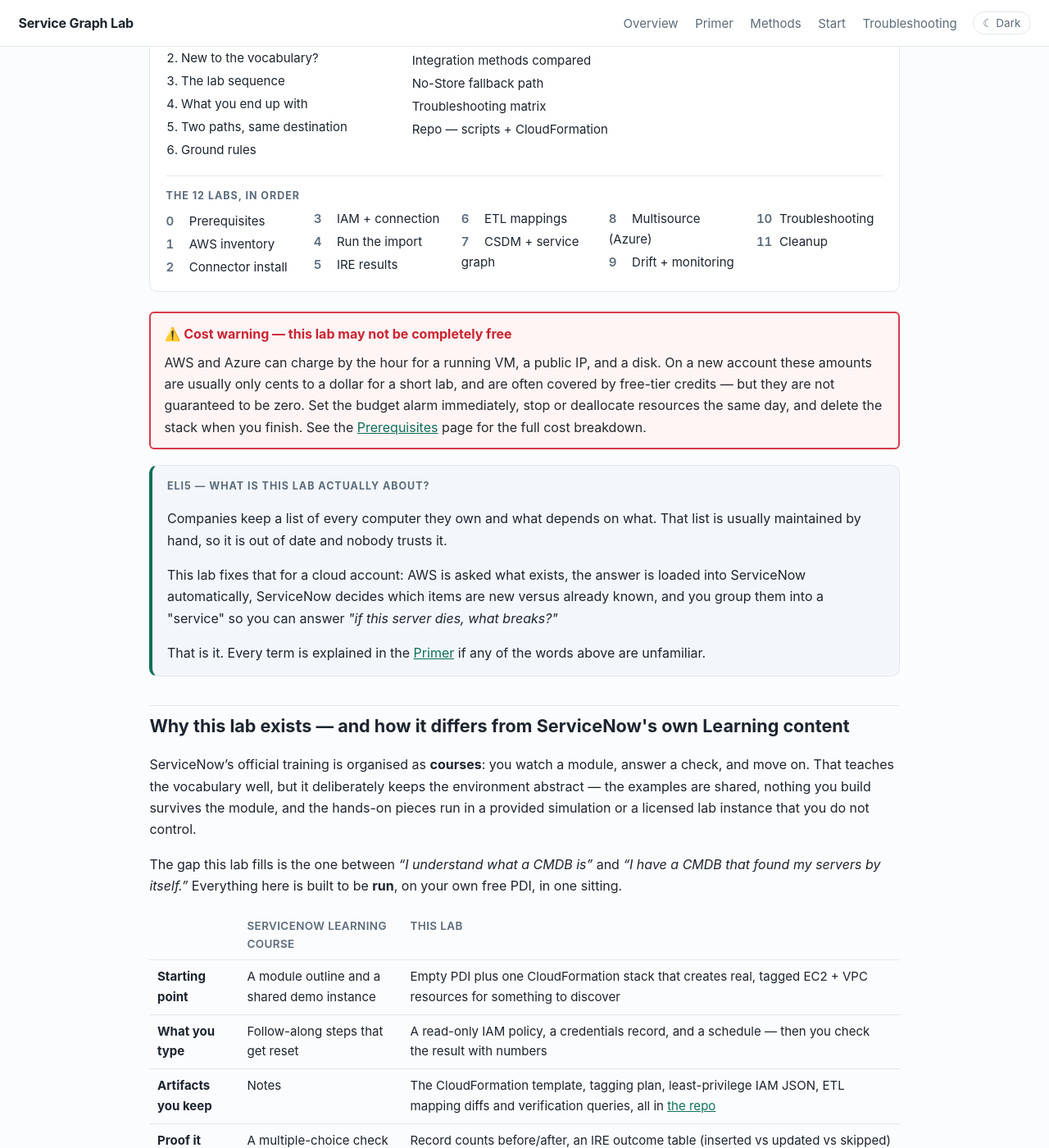
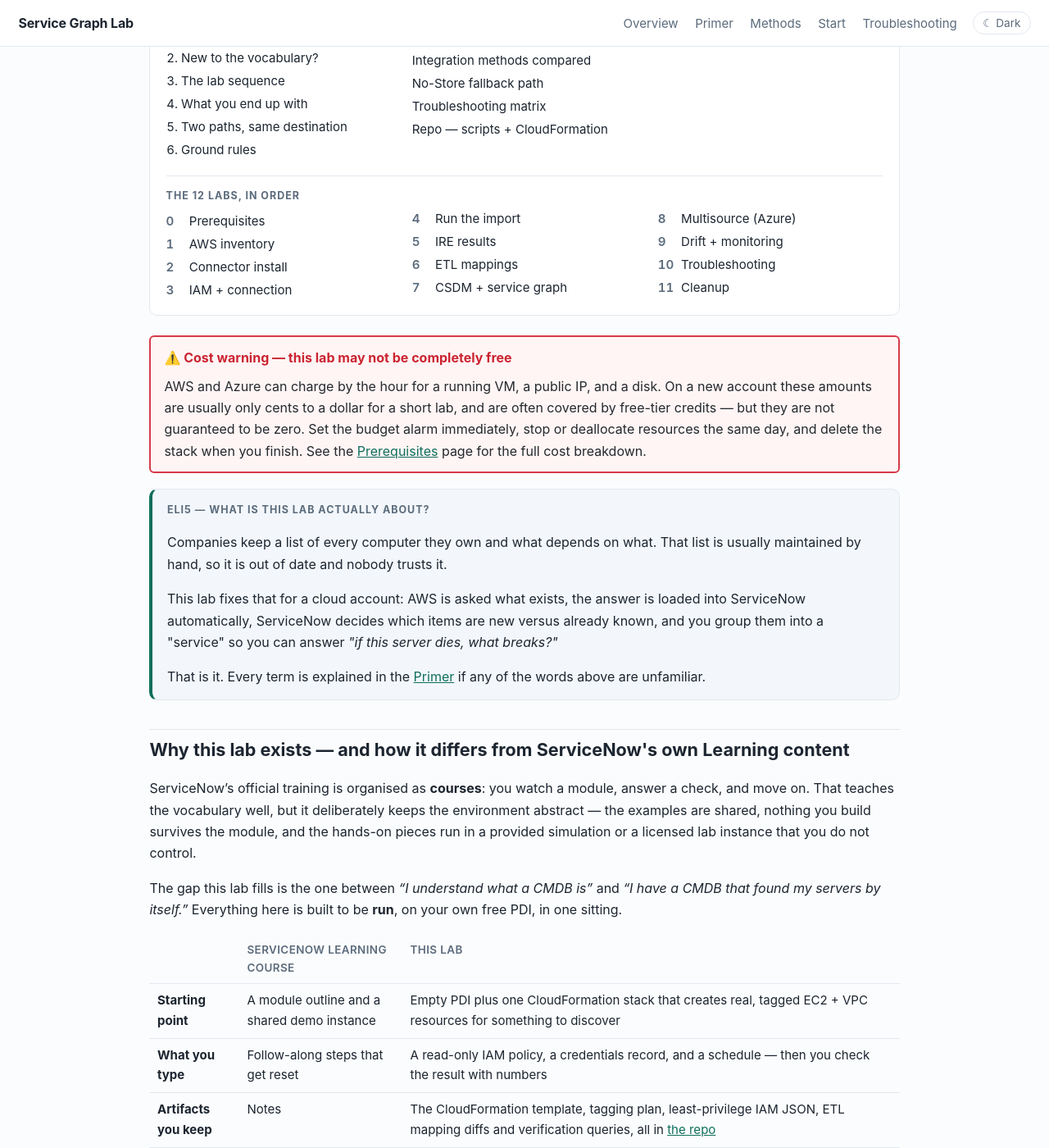
Before and after one commit to eltonaguiar/ServiceNow_ServiceGraph_Lab, a Jekyll site: the page built from index.md, in a window 1280 px wide and 1400 px high, scrolled down 432 px. Shown: the whole window at 82% size. Built offline with Jekyll 4.4.1, drawn with Linux system fonts in a browser that asks for light colours.

Commit message:
Grade the lab index columns by width instead of inferring them
columns:9rem left the twelve lab entries in a track too narrow to read at
typical widths. One column on phones, two from 34rem, three from 52rem.

🤖 Generated with Codebuff
Co-Authored-By: Codebuff <noreply@codebuff.com>

```diff
--- a/assets/css/style.css
+++ b/assets/css/style.css
@@ -74,5 +74,7 @@ details.glossary[open] summary { margin-bottom:.4rem; }
 .toc a { color:var(--ink); text-decoration:none; }
 .toc a:hover { color:var(--accent); text-decoration:underline; }
 .toc-wide { grid-column:1 / -1; border-top:1px solid var(--line); padding-top:.9rem; }
-.toc-labs { columns:9rem; column-gap:1.6rem; }
+.toc-labs { columns:1; column-gap:1.6rem; }
+@media (min-width:34rem) { .toc-labs { columns:2; } }
+@media (min-width:52rem) { .toc-labs { columns:3; } }
 .toc-labs b { display:inline-block; min-width:1.5rem; color:var(--muted); font-weight:600; font-variant-numeric:tabular-nums; }
```
